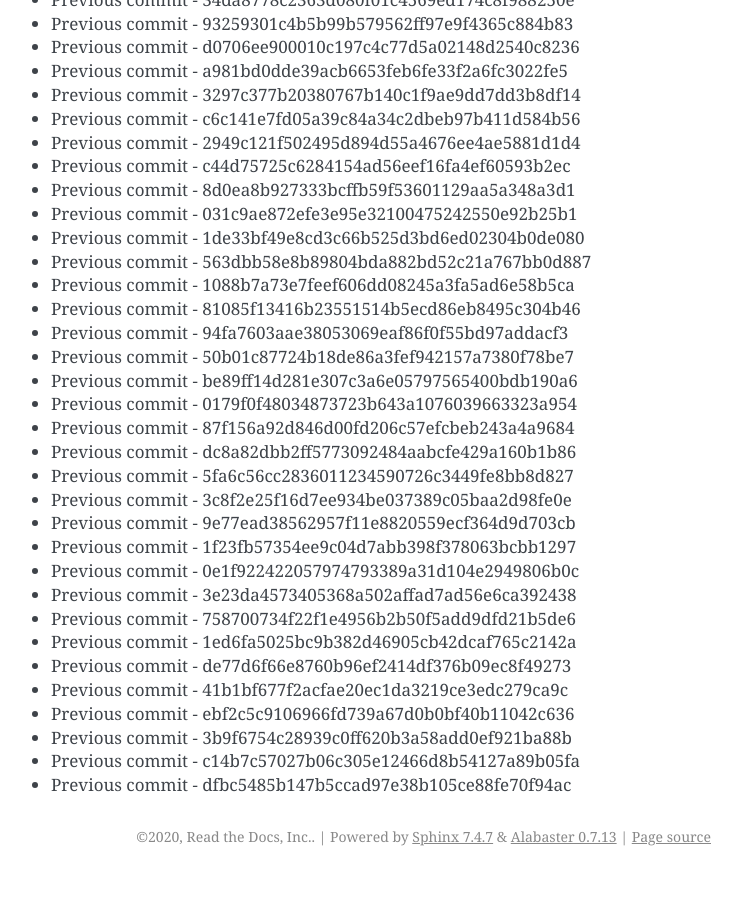
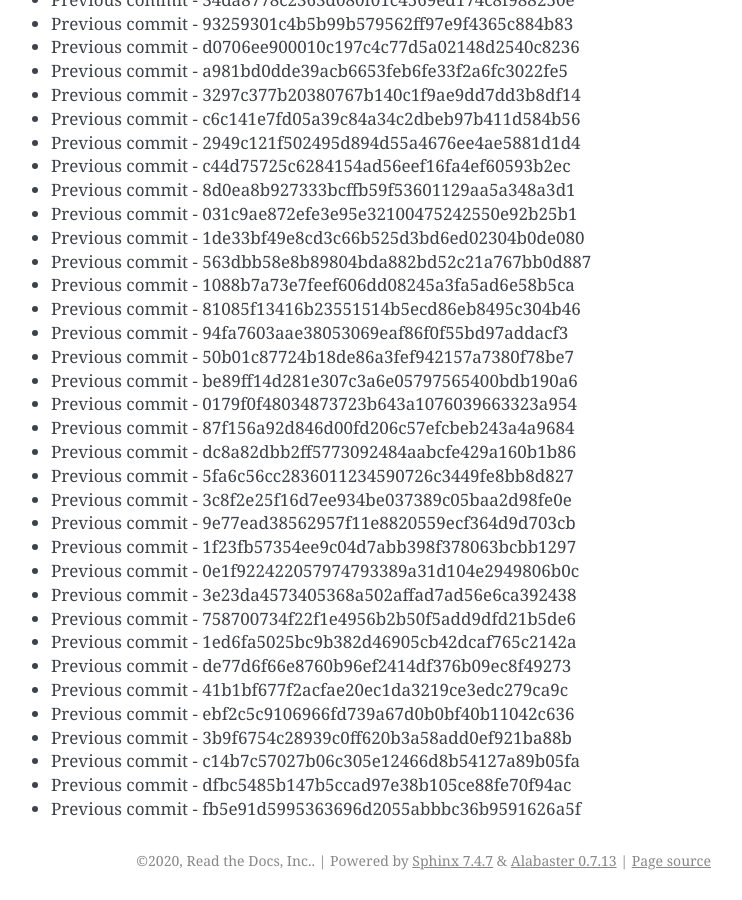
Before and after one commit to readthedocs/rtd-git-stresstest, a Sphinx documentation site: the page built from docs/updates.rst, in a window 1280 px wide and 900 px high, scrolled down 45727 px. Shown: the whole window, without its empty margins (399-1141 px from the left). Built offline with Sphinx 7.4.7, drawn with Linux system fonts in a browser that asks for light colours; before the commit the page ends 46603 px from its top, so only the background shows below that.

Commit message:
Generating commit from previous: fb5e91d5995363696d2055abbbc36b9591626a5f

```diff
--- a/docs/updates.rst
+++ b/docs/updates.rst
@@ -1953,3 +1953,4 @@ It can be tested for any performance characteristics.
 * Previous commit - 3b9f6754c28939c0ff620b3a58add0ef921ba88b
 * Previous commit - c14b7c57027b06c305e12466d8b54127a89b05fa
 * Previous commit - dfbc5485b147b5ccad97e38b105ce88fe70f94ac
+* Previous commit - fb5e91d5995363696d2055abbbc36b9591626a5f
```
